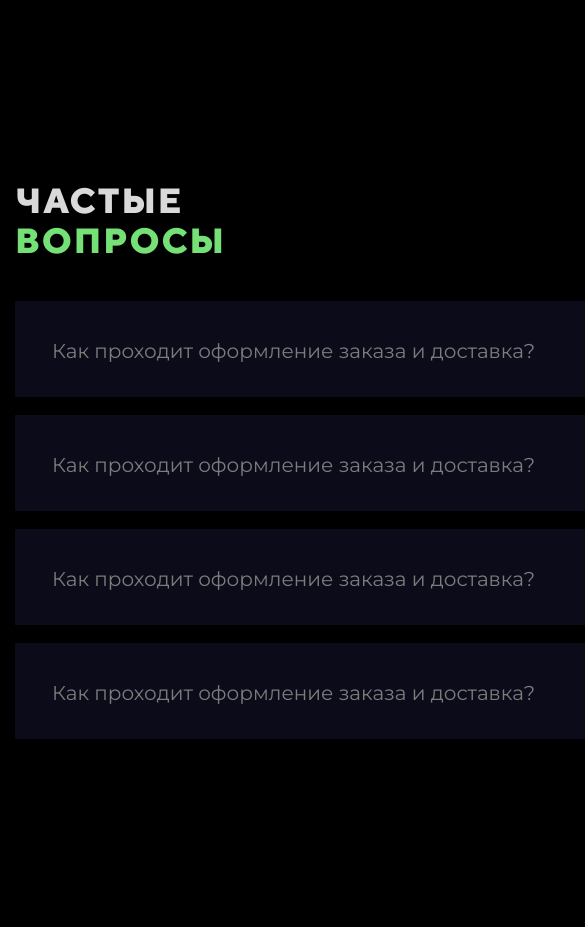
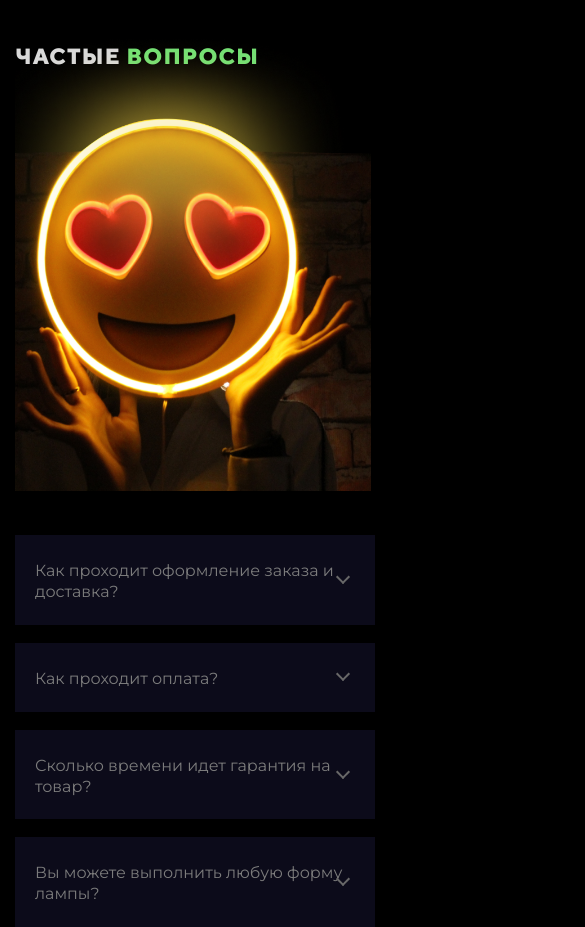
Before and after one commit to veysabe/neon, a website: page app/index.html in a window 390 px wide. Shown: the part 3292-4219 px from the top of the page, 585 px wide, since content can reach past the window. Before the commit the page ends 4193 px from the top, so only its background shows below. Drawn offline with nearby package versions, Linux system fonts and the light colour scheme.

Commit message:
FAQ Block

```diff
--- a/app/index.html
+++ b/app/index.html
@@ -420,8 +420,20 @@
                         </div>
                     </div>
                     <div class="accordion-item">
-                        <div class="accordion-title">Как проходит оформление заказа и доставка?</div>
+                        <div class="accordion-title">Как проходит оплата?</div>
                         <div class="accordion-content">
+                            После оформления заявки на сайте по заказу индивидуальной неоновой лампы,с Вами связывается
+                            наш меденжер
+                        </div>
+                    </div>
+                    <div class="accordion-item">
+                        <div class="accordion-title">Сколько времени идет гарантия на товар?</div>
+                        <div class="accordion-content">
+                            После оформления заявки на сайте по заказу индивидуальной неоновой лампы,с Вами связывается
+                            наш меденжер, далее Вы подтверждаете заказ, и затем происходит создание Вашей индивидуальной
+                            лампы, после, с Вами связывается наш менеджер по удобному для Вас мессенджеру, и мы
+                            оформляем доставку!
+                            <br>
                             После оформления заявки на сайте по заказу индивидуальной неоновой лампы,с Вами связывается
                             наш меденжер, далее Вы подтверждаете заказ, и затем происходит создание Вашей индивидуальной
                             лампы, после, с Вами связывается наш менеджер по удобному для Вас мессенджеру, и мы
@@ -429,16 +441,7 @@
                         </div>
                     </div>
                     <div class="accordion-item">
-                        <div class="accordion-title">Как проходит оформление заказа и доставка?</div>
-                        <div class="accordion-content">
-                            После оформления заявки на сайте по заказу индивидуальной неоновой лампы,с Вами связывается
-                            наш меденжер, далее Вы подтверждаете заказ, и затем происходит создание Вашей индивидуальной
-                            лампы, после, с Вами связывается наш менеджер по удобному для Вас мессенджеру, и мы
-                            оформляем доставку!
-                        </div>
-                    </div>
-                    <div class="accordion-item">
-                        <div class="accordion-title">Как проходит оформление заказа и доставка?</div>
+                        <div class="accordion-title">Вы можете выполнить любую форму лампы?</div>
                         <div class="accordion-content">
                             После оформления заявки на сайте по заказу индивидуальной неоновой лампы,с Вами связывается
                             наш меденжер, далее Вы подтверждаете заказ, и затем происходит создание Вашей индивидуальной
--- a/app/js/app.js
+++ b/app/js/app.js
@@ -85,7 +85,8 @@ $(document).ready(function () {
 $(document).ready(function () {
     $('#faq-accordion .accordion-item').each(function (index, item) {
         let title_height = $(this).find('.accordion-title').outerHeight();
-        let final_height = $(this).outerHeight();
+        let content_height = $(this).find('.accordion-content').outerHeight();
+        let final_height = title_height + content_height;
         $(this).attr('style', `height: ${title_height}px`);
         $(this).on('click', function () {
             if ($(this).hasClass('active')) {
--- a/app/styles/sass/_media.scss
+++ b/app/styles/sass/_media.scss
@@ -119,6 +119,34 @@
       display: block;
     }
   }
+
+  // FAQ
+  .faq-title {
+    font-size: 44px !important;
+    margin-top: 100px !important;
+  }
+  .faq-wrapper {
+    grid-template-columns: 1fr !important;
+    grid-template-rows: auto auto;
+    grid-template-areas:
+    "image"
+    ".";
+
+    margin-top: -120px !important;
+
+    .faq-content {
+      margin-top: 44px !important;
+    }
+
+    .faq-image {
+      grid-area: image;
+      overflow: hidden;
+      img {
+        margin-left: -40px;
+        width: 110%;
+      }
+    }
+  }
 }
 
 @media (max-width: 768px) {
@@ -180,9 +208,11 @@
   // FACTS
   .facts {
     padding-top: 50px;
+
     .facts-slider {
       padding-top: 60px;
     }
+
     .facts-text-content {
       padding-top: 36px;
       grid-template-columns: 1fr;
@@ -196,6 +226,21 @@
         color: #7A7A7A;
       }
     }
+  }
+
+  // ACCORDION
+  .accordion-title {
+    padding: 46px 35px;
+    font-size: 30px;
+    &:after {
+      width: 20px;
+      height: 20px;
+      top: calc(50% - 20px);
+    }
+  }
+  .accordion-content {
+    font-size: 18px;
+    padding: 0 35px 46px 35px;
   }
 }
 
@@ -306,6 +351,29 @@
     }
   }
 
+  // FAQ
+  .faq-title {
+    font-size: 22px !important;
+    margin-top: 44px !important;
+  }
+  .faq-wrapper {
+
+    margin-top: -40px !important;
+
+    .faq-content {
+      margin-top: 44px !important;
+    }
+
+    .faq-image {
+      grid-area: image;
+      overflow: hidden;
+      img {
+        margin-left: -40px;
+        width: 110%;
+      }
+    }
+  }
+
   // BUTTONS
   .button {
     font-size: 13px;
@@ -325,4 +393,19 @@
   .line-rider {
     display: none;
   }
+
+  // ACCORDION
+  .accordion-title {
+    padding: 24px 18px;
+    font-size: 16px;
+    &:after {
+      width: 10px;
+      height: 10px;
+      top: calc(50% - 10px);
+    }
+  }
+  .accordion-content {
+    font-size: 14px;
+    padding: 0 18px 30px 18px;
+  }
 }
```
Also changed, not shown: app/css/main.min.css, app/js/app.min.js, dist/css/main.min.css, dist/index.html, dist/js/app.min.js.
